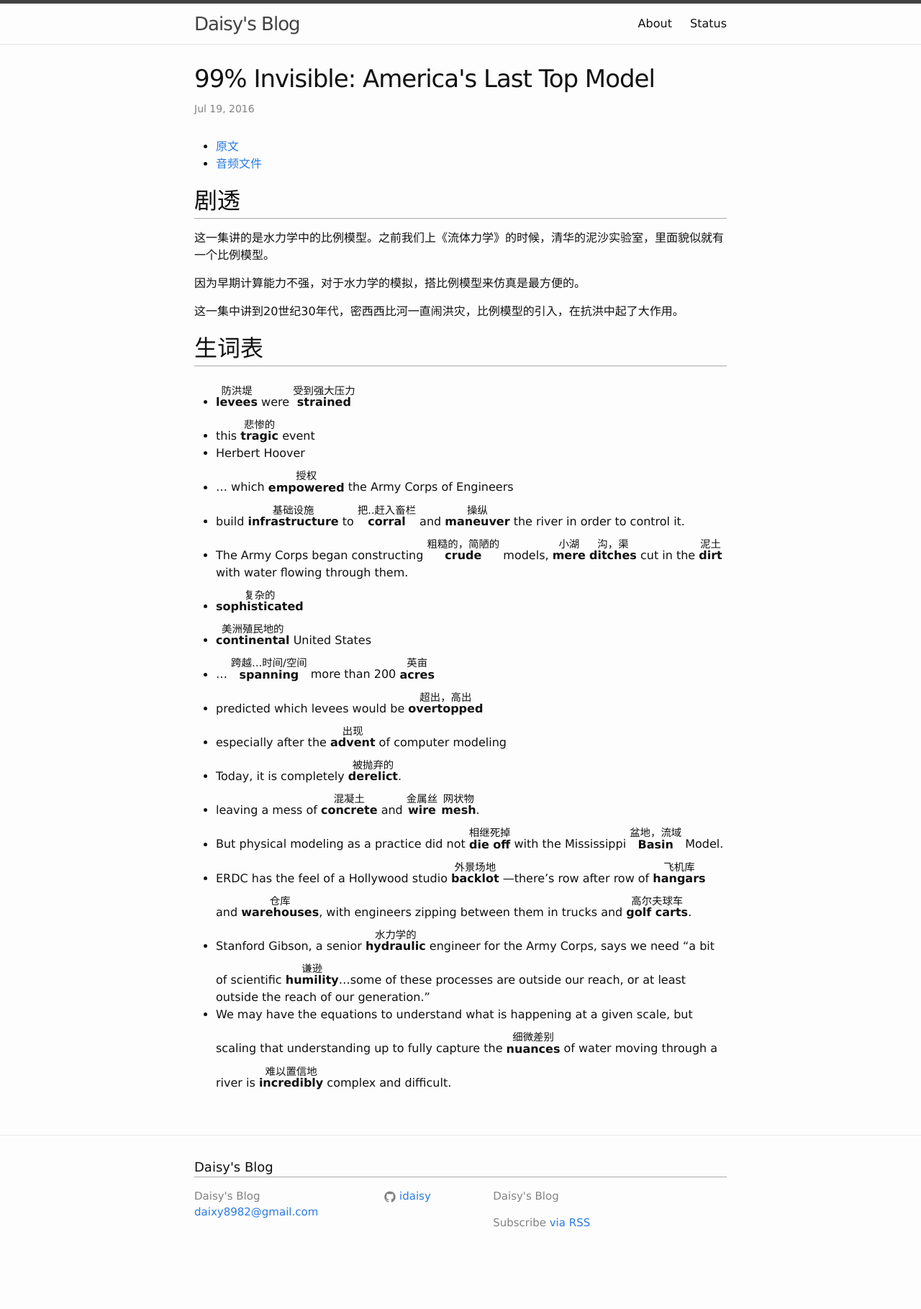
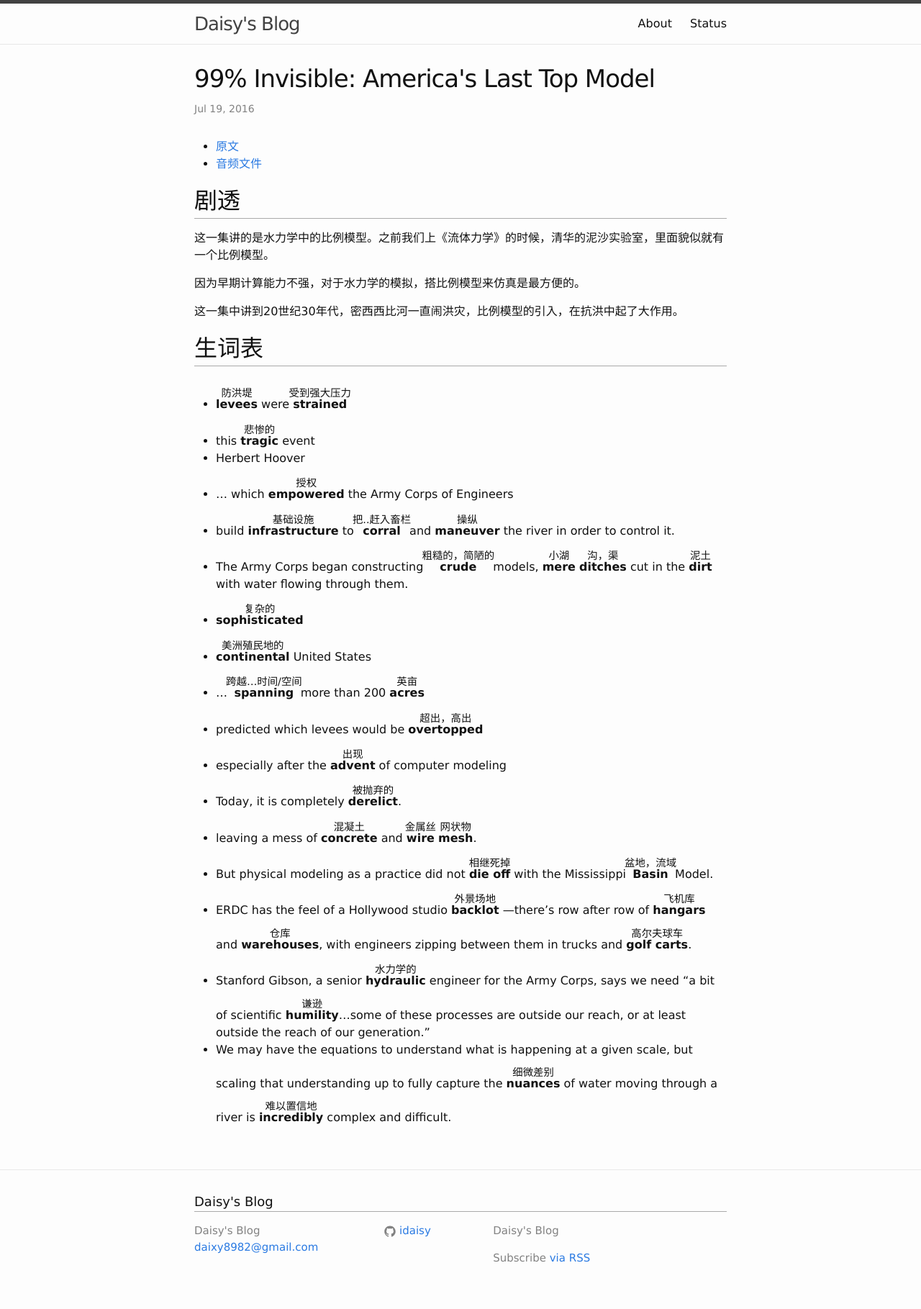
Before and after one commit to idaisy/idaisy.github.io, a Jekyll site: the page built from _posts/2016-07-19-99pi-america-s-last-top-model.md, in a window 1280 px wide. Shown: the whole page at 72% size. Built offline with Jekyll 4.4.1, drawn with Linux system fonts in a browser that asks for light colours; before the commit the page ends 1771 px from its top, so only the background shows below that.

Commit message:
Thu Sep 22 19:40:09 HKT 2016

```diff
--- a/_sass/_base.scss
+++ b/_sass/_base.scss
@@ -212,51 +212,28 @@ pre {
     }
 }
 
-/*
+
+/* ruby notation */
+
+ruby rb a {
+	    color: $text-color;
+}
+
+ruby rb a:visited {
+	    color: $text-color;
+}
+
 ruby {
+	ruby-position: over;
+	ruby-align: center;
 	font-weight: bold;
+	text-align: center;
+//	line-height: 3em;
 }
 
 rt {
 	font-weight: 300;
 	font-size: 90%;
+	text-align: center;
+	margin-top: 1em;
 }
-*/
-
-ruby {
-    display:inline-block;
-    text-align:center;
-    padding-top:1.0em;
-    word-wrap:normal;
-    vertical-align: bottom;
-}
-
-ruby rp {
-    display:none;
-}
-
-ruby rb, ruby rt {
-    display:block;
-    text-align:center;
-    vertical-align:bottom;
-}
-
-ruby rt {
-    display: table-header-group;
-    font-size:0.9em;
-    line-height:0.5em;
-}
-
-ruby rb {
-    font-weight: bold;
-    display: table-row-group;
-    vertical-align:bottom;
-}
-
-ruby > rb > a {
-	    color: $text-color;
-}
-
-ruby > rb > a:visited {
-	    color: $text-color;
-}
```
